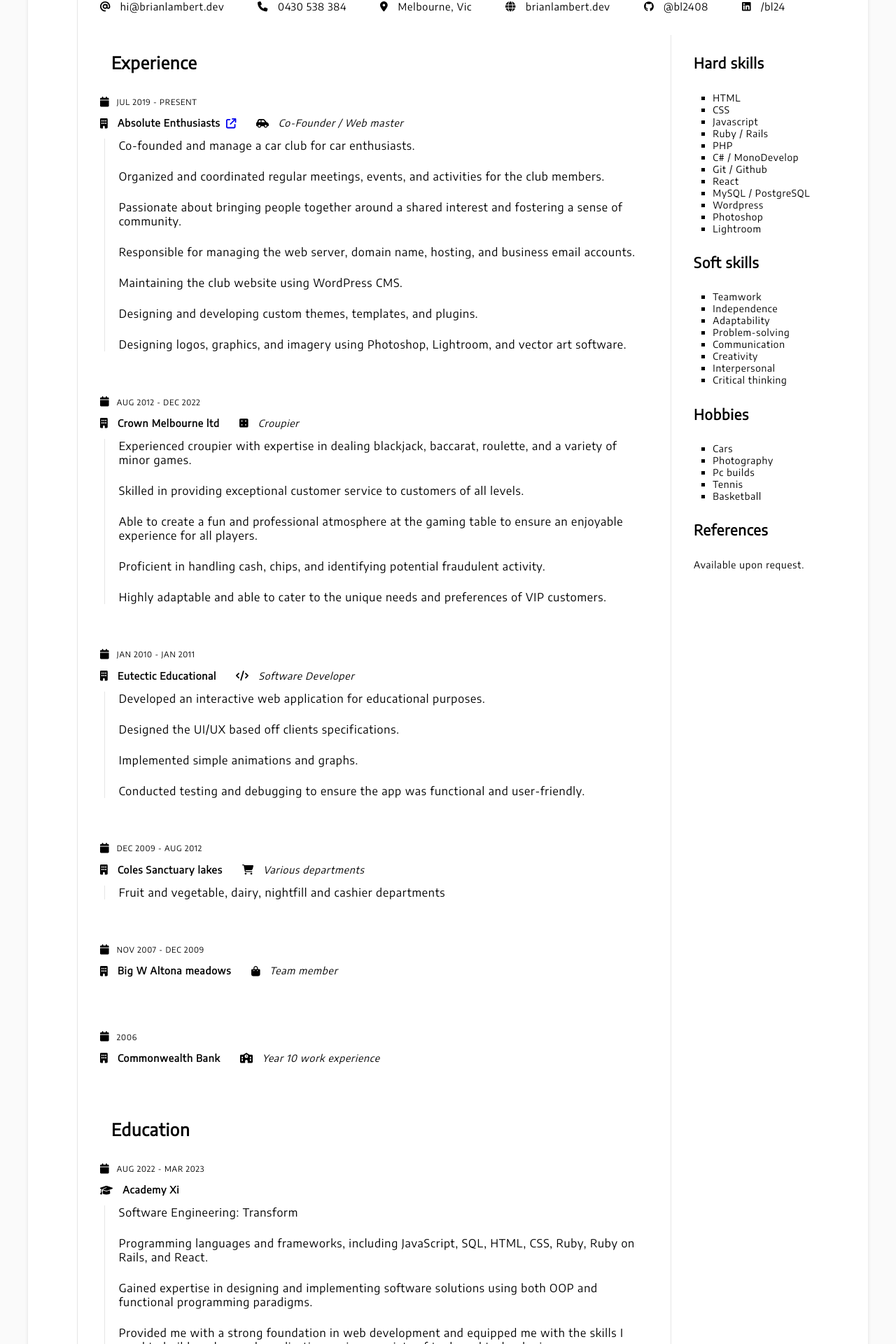
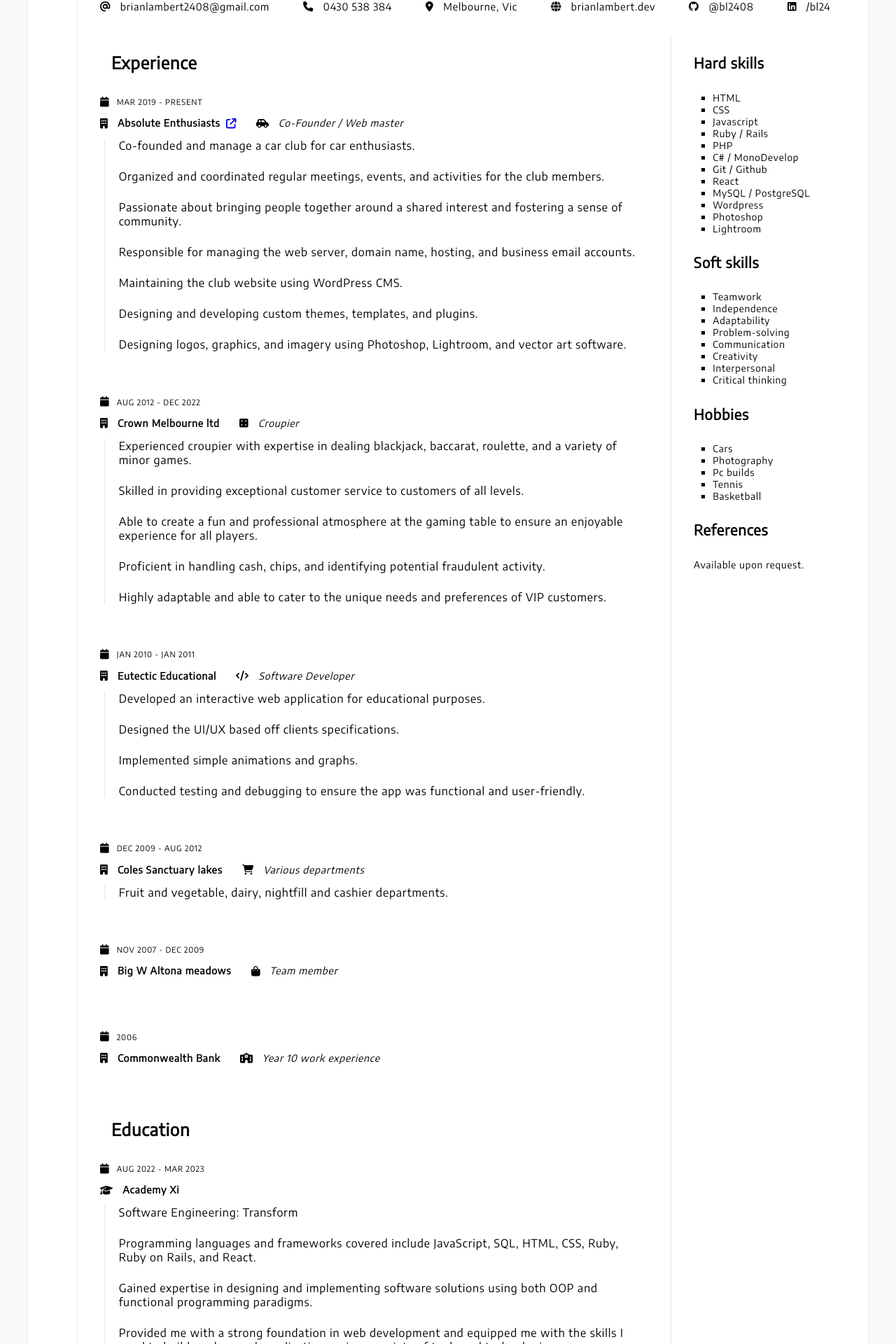
Before and after one commit to bl2408/resume-v1, a React (Vite) app: page / in a window 1280 px wide. Shown: the part 220-2140 px from the top of the page at 70% size. Built offline with nearby package versions, Linux system fonts and the light colour scheme.

Commit message:
Adjusted content

```diff
--- a/index.html
+++ b/index.html
@@ -4,7 +4,7 @@
     <meta charset="UTF-8" />
     <meta name="viewport" content="width=device-width, initial-scale=1.0" />
     <link rel="icon" href="/favicon.svg" type="image/svg+xml">
-    <title>Brian Lambert</title>
+    <title>Brian Lambert - CV</title>
     <style>
       @import url('https://fonts.googleapis.com/css2?family=Encode+Sans&display=swap');
     </style>
--- a/src/content/box-ae.jsx
+++ b/src/content/box-ae.jsx
@@ -15,7 +15,7 @@
         )
     },
     dates: {
-        start: "JUL 2019",
+        start: "MAR 2019",
         end: "PRESENT"
     },
     content: (
--- a/src/content/box-edu.jsx
+++ b/src/content/box-edu.jsx
@@ -12,7 +12,7 @@
     content: (
         <ul>
             <li>Software Engineering: Transform</li>
-            <li>Programming languages and frameworks, including JavaScript, SQL, HTML, CSS, Ruby, Ruby on Rails, and React.</li>
+            <li>Programming languages and frameworks covered include JavaScript, SQL, HTML, CSS, Ruby, Ruby on Rails, and React.</li>
             <li>Gained expertise in designing and implementing software solutions using both OOP and functional programming paradigms.</li>
             <li>
                 Provided me with a strong foundation in web development and equipped me with the skills I need to build modern
--- a/src/content/box-other.jsx
+++ b/src/content/box-other.jsx
@@ -14,7 +14,7 @@
     },
     content: (
         <ul>
-            <li>Fruit and vegetable, dairy, nightfill and cashier departments</li>
+            <li>Fruit and vegetable, dairy, nightfill and cashier departments.</li>
         </ul>
     )
 }
--- a/src/content/items.jsx
+++ b/src/content/items.jsx
@@ -3,7 +3,8 @@
 import { faGithub, faLinkedin } from '@fortawesome/free-brands-svg-icons';
 
 export const itemSocials = [
-    { icon: <FontAwesomeIcon icon={faAt}/>, label: "hi@brianlambert.dev", to: "mailto:hi@brianlambert.dev" },
+    { icon: <FontAwesomeIcon icon={faAt}/>, label: "brianlambert2408@gmail.com", to: "mailto:brianlambert2408@gmail.com" },
+    // { icon: <FontAwesomeIcon icon={faAt}/>, label: "hi@brianlambert.dev", to: "mailto:hi@brianlambert.dev" },
     { icon: <FontAwesomeIcon icon={faPhone}/>, label: "0430 538 384", to: "tel:0430538384" },
     { icon: <FontAwesomeIcon icon={faLocationDot}/>, label: "Melbourne, Vic" },
     { icon: <FontAwesomeIcon icon={faGlobe}/>, label: "brianlambert.dev", to: "https://www.brianlambert.dev" },
```
